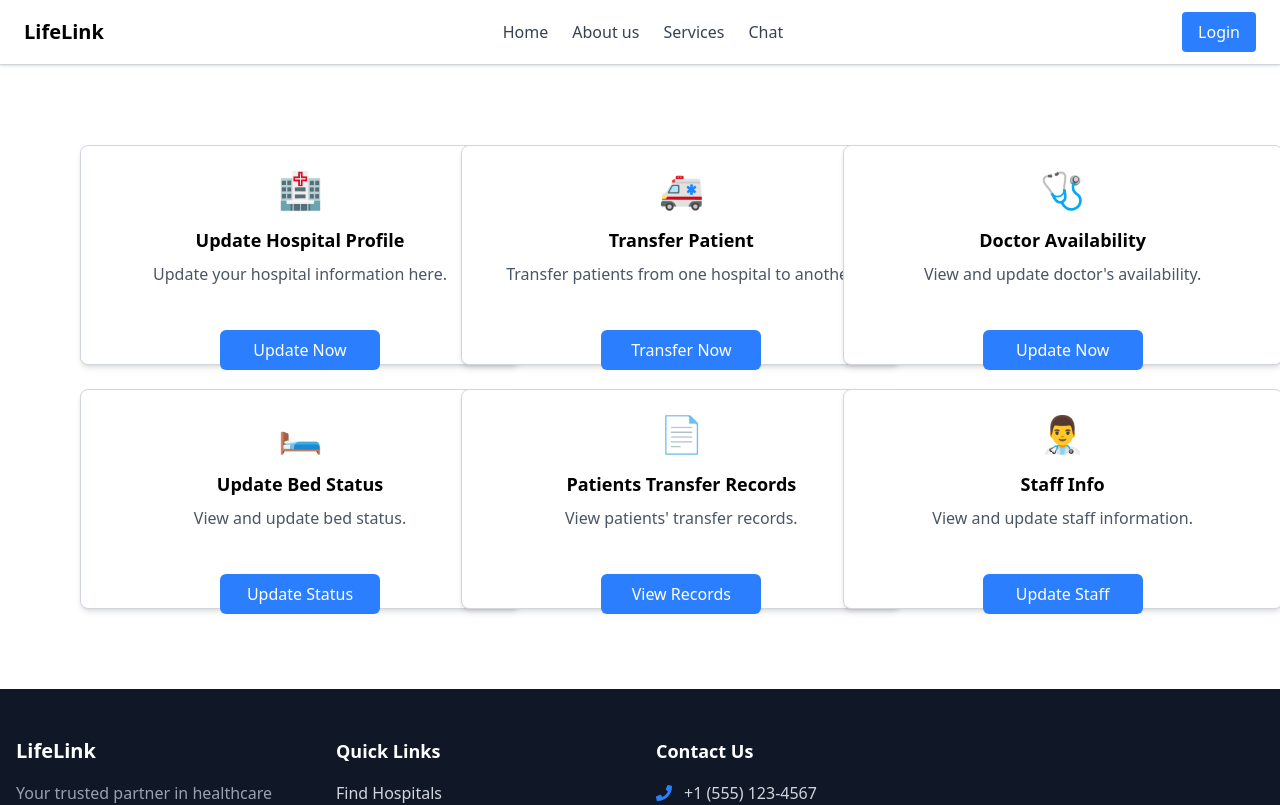
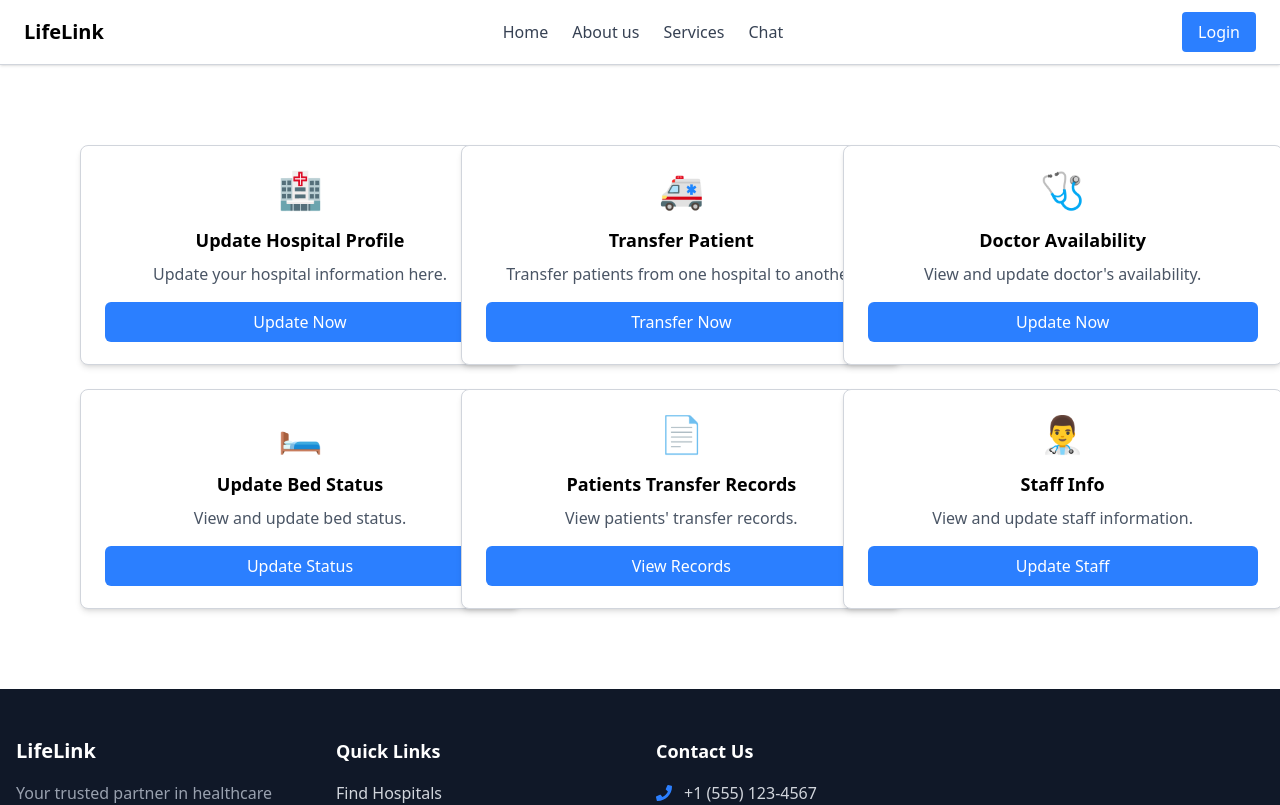
Before and after one commit to rbhavesh1525/LifeLink, a React (Vite) app in the folder Frontend/: page /hospital-homepage in a window 1280 px wide. Shown: the top 805 px of the page. Built offline with nearby package versions, Linux system fonts and the light colour scheme.

Commit message:
updated hospital home page buttons

```diff
--- a/Frontend/src/Pages/HospitalHome.jsx
+++ b/Frontend/src/Pages/HospitalHome.jsx
@@ -15,11 +15,11 @@ const HospitalServicesDashboard = () => {
         className="w-110 h-55 bg-white rounded-lg shadow-md border border-gray-300 hover:border-gray-500 flex flex-col items-center p-6 transition-all duration-300"
         onClick={handleUpdateProfile}
       >
-        <div className="text-4xl">🏥</div>
-        <h2 className="text-lg font-semibold text-center mt-4">Update Hospital Profile</h2>
-        <p className="text-gray-600 text-center mt-2 pb-5">Update your hospital information here.</p>
-        <Link to="/update-hospital-profile" className="w-40">
-         <button className="w-40 px-4 py-2 bg-blue-500 text-white rounded-md hover:bg-blue-600 cursor-pointer mt-6">
+        <div className="text-4xl mb-4">🏥</div>
+        <h2 className="text-lg font-semibold text-center">Update Hospital Profile</h2>
+        <p className="text-gray-600 text-center mt-2 flex-grow">Update your hospital information here.</p>
+        <Link to="/update-hospital-profile" className="w-full mt-4">
+         <button className="w-full px-4 py-2 bg-blue-500 text-white rounded-md hover:bg-blue-600 cursor-pointer">
            Update Now
         </button>
         </Link>
@@ -30,11 +30,11 @@ const HospitalServicesDashboard = () => {
         className="w-110 h-55 bg-white rounded-lg shadow-md border border-gray-300 hover:border-gray-500 flex flex-col items-center p-6 transition-all duration-300"
 
       >
-        <div className="text-4xl">🚑</div>
-        <h2 className="text-lg font-semibold text-center mt-4">Transfer Patient</h2>
-        <p className="text-gray-600 text-center mt-2 pb-5">Transfer patients from one hospital to another.</p>
-        <Link to="/transfer-patient">
-        <button className="w-40 px-4 py-2 bg-blue-500 text-white rounded-md hover:bg-blue-600 cursor-pointer mt-6">
+        <div className="text-4xl mb-4">🚑</div>
+        <h2 className="text-lg font-semibold text-center">Transfer Patient</h2>
+        <p className="text-gray-600 text-center mt-2 flex-grow">Transfer patients from one hospital to another.</p>
+        <Link to="/transfer-patient" className="w-full mt-4">
+        <button className="w-full px-4 py-2 bg-blue-500 text-white rounded-md hover:bg-blue-600 cursor-pointer">
           Transfer Now
         </button></Link>
       </div>
@@ -44,11 +44,11 @@ const HospitalServicesDashboard = () => {
         className="w-110 h-55 bg-white rounded-lg shadow-md border border-gray-300 hover:border-gray-500 flex flex-col items-center p-6 transition-all duration-300"
 
       >
-        <div className="text-4xl">🩺</div>
-        <h2 className="text-lg font-semibold text-center mt-4">Doctor Availability</h2>
-        <p className="text-gray-600 text-center mt-2 pb-5">View and update doctor's availability.</p>
-        <Link to="/doctor-availability">
-        <button className="w-40 px-4 py-2 bg-blue-500 text-white rounded-md hover:bg-blue-600 cursor-pointer mt-6">
+        <div className="text-4xl mb-4">🩺</div>
+        <h2 className="text-lg font-semibold text-center">Doctor Availability</h2>
+        <p className="text-gray-600 text-center mt-2 flex-grow">View and update doctor's availability.</p>
+        <Link to="/doctor-availability" className="w-full mt-4">
+        <button className="w-full px-4 py-2 bg-blue-500 text-white rounded-md hover:bg-blue-600 cursor-pointer">
           Update Now
         </button>
         </Link>
@@ -59,11 +59,11 @@ const HospitalServicesDashboard = () => {
         className="w-110 h-55 bg-white rounded-lg shadow-md border border-gray-300 hover:border-gray-500 flex flex-col items-center p-6 transition-all duration-300"
 
       >
-        <div className="text-4xl">🛏️</div>
-        <h2 className="text-lg font-semibold text-center mt-4">Update Bed Status</h2>
-        <p className="text-gray-600 text-center mt-2 pb-5">View and update bed status.</p>
-        <Link to="/update-bed-status">
-        <button className="w-40 px-4 py-2 bg-blue-500 text-white rounded-md hover:bg-blue-600 cursor-pointer mt-6">
+        <div className="text-4xl mb-4">🛏️</div>
+        <h2 className="text-lg font-semibold text-center">Update Bed Status</h2>
+        <p className="text-gray-600 text-center mt-2 flex-grow">View and update bed status.</p>
+        <Link to="/update-bed-status" className="w-full mt-4">
+        <button className="w-full px-4 py-2 bg-blue-500 text-white rounded-md hover:bg-blue-600 cursor-pointer">
           Update Status
         </button>
         </Link>
@@ -74,11 +74,11 @@ const HospitalServicesDashboard = () => {
         className="w-110 h-55 bg-white rounded-lg shadow-md border border-gray-300 hover:border-gray-500 flex flex-col items-center p-6 transition-all duration-300"
 
       >
-        <div className="text-4xl">📄</div>
-        <h2 className="text-lg font-semibold text-center mt-4">Patients Transfer Records</h2>
-        <p className="text-gray-600 text-center mt-2 pb-5">View patients' transfer records.</p>
-        <Link to="/patient-transfer-records">
-        <button className="w-40 px-4 py-2 bg-blue-500 text-white rounded-md hover:bg-blue-600 cursor-pointer mt-6">
+        <div className="text-4xl mb-4">📄</div>
+        <h2 className="text-lg font-semibold text-center">Patients Transfer Records</h2>
+        <p className="text-gray-600 text-center mt-2 flex-grow">View patients' transfer records.</p>
+        <Link to="/patient-transfer-records" className="w-full mt-4">
+        <button className="w-full px-4 py-2 bg-blue-500 text-white rounded-md hover:bg-blue-600 cursor-pointer">
           View Records
         </button>
         </Link>
@@ -90,12 +90,14 @@ const HospitalServicesDashboard = () => {
         className="w-110 h-55 bg-white rounded-lg shadow-md border border-gray-300 hover:border-gray-500 flex flex-col items-center p-6 transition-all duration-300"
 
       >
-        <div className="text-4xl">👨‍⚕️</div>
-        <h2 className="text-lg font-semibold text-center mt-4">Staff Info</h2>
-        <p className="text-gray-600 text-center mt-2 pb-5">View and update staff information.</p>
-        <button className="w-40 px-4 py-2 bg-blue-500 text-white rounded-md hover:bg-blue-600 cursor-pointer mt-6">
+        <div className="text-4xl mb-4">👨‍⚕️</div>
+        <h2 className="text-lg font-semibold text-center">Staff Info</h2>
+        <p className="text-gray-600 text-center mt-2 flex-grow">View and update staff information.</p>
+        <Link to="/staff-info" className="w-full mt-4">
+        <button className="w-full px-4 py-2 bg-blue-500 text-white rounded-md hover:bg-blue-600 cursor-pointer">
           Update Staff
         </button>
+        </Link>
       </div>
     </div>
   );
```
